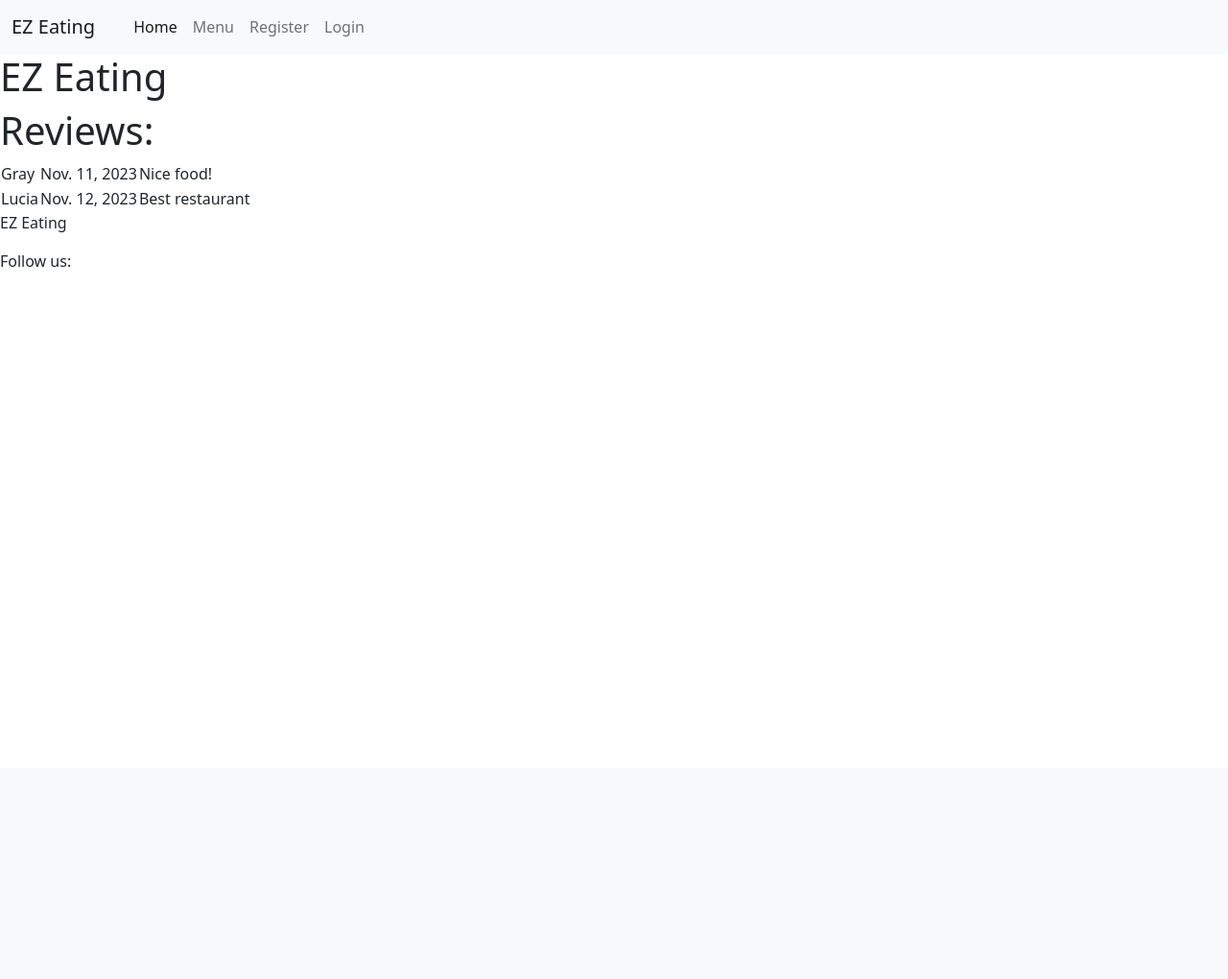
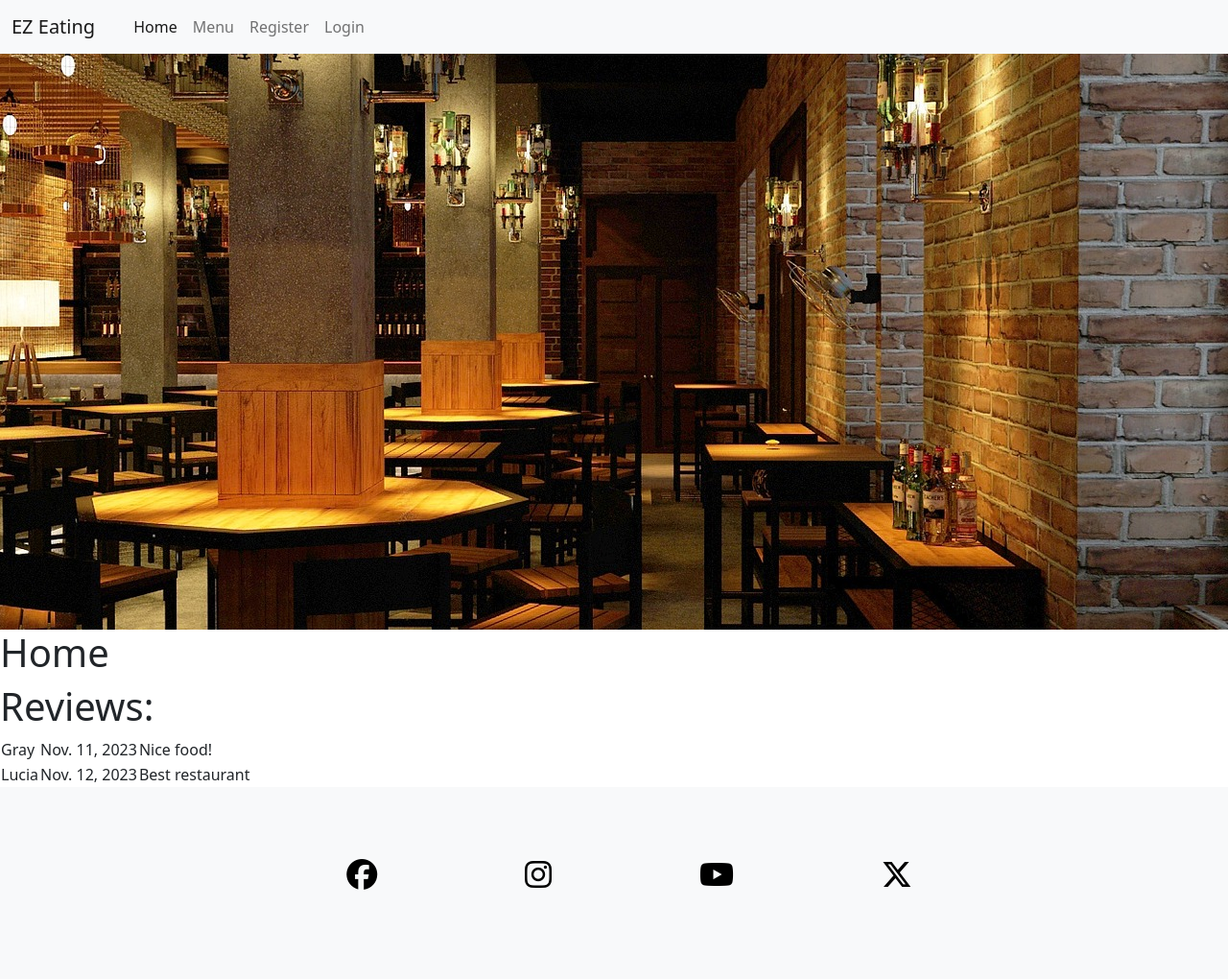
Before and after one commit to GreyWhite994/ez-eating, a Django app: page / in a window 1280 px wide. Shown: the whole page at 96% size. Before the commit the page ends 278 px from the top, so only its background shows below. Run offline with Django 3.2, Linux system fonts and the light colour scheme; data comes from the database, SQL or seed files in the repository; both versions use the stored data as it was after the commit; some libraries are stand-ins or nearby versions.

Commit message:
Addition of welcome image on index.html

```diff
--- a/booking/static/css/style.css
+++ b/booking/static/css/style.css
@@ -0,0 +1,39 @@
+/* nav styling */
+
+/* hero image and welcome text styling */
+
+#hero-section {
+    height: 600px;
+    width: 100%;
+    overflow: hidden;
+
+    position: relative;
+}
+
+#welcome-image {
+    height: 600px;
+    width:100%;
+    background: url(../images/bar-826688_1920.jpg) no-repeat center center;
+}
+
+
+/* footer styling */
+
+footer {
+    height: 200px;
+}
+
+.social-media {
+    text-align: center;
+}
+
+.social-media > li {
+    display: inline;
+}
+
+.social-media i {
+    color: black;
+    font-size: 200%;
+    margin: 1%;
+    padding: 5%;
+}
--- a/booking/templates/base.html
+++ b/booking/templates/base.html
@@ -1,7 +1,7 @@
 {% load static %}
 
 <!DOCTYPE html>
-<html lang="en">
+<html lang="en" class="h-100">
 <head>
     <meta charset="UTF-8">
     <meta name="viewport" content="width=device-width, initial-scale=1.0">
@@ -55,13 +55,24 @@
 
         {% endblock content %}
     </main>
-    <footer class="">
-        <p class="">EZ Eating</p>
-        <p class="">Follow us:
-            <i class=""></i>
-            <i class=""></i>
-            <i class=""></i>
-            <i class=""></i></p>
+    <footer class="footer bg-light">
+        <ul class="social-media">
+            <li>
+                <a href="https://facebook.com" target="_blank" rel="noopener" aria-label="Visit our Facebook page (opens in a new tab)"><i class="fa-brands fa-facebook"></i></a>
+            </li>
+            <li>
+                <a href="https://instagram.com" target="_blank" rel="noopener" aria-label="Visit our Instagram page (opens in a new tab)"><i class="fa-brands fa-instagram"></i></a>
+            </li>
+            <li>
+                <a href="https://youtube.com" target="_blank" rel="noopener" aria-label="Visit our Youtube page (opens in a new tab)"><i class="fa-brands fa-youtube"></i></a>
+            </li>
+            <li>
+                <a href="https://twitter.com" target="_blank" rel="noopener" aria-label="Visit our X page (opens in a new tab)"><i class="fa-brands fa-x-twitter"></i></a>
+            </li>
+        </ul>
     </footer>
+
+    <!-- font awesome script -->
+    <script src="https://kit.fontawesome.com/37a8c30be3.js" crossorigin="anonymous"></script>
 </body>
 </html>
--- a/booking/templates/index.html
+++ b/booking/templates/index.html
@@ -2,7 +2,12 @@
 
 {% block content %}
 
-<h1>EZ Eating</h1>
+<section id="image-section">
+    <div id="welcome-image">
+    </div>
+</section>
+
+<h1>Home</h1>
 
 <h1>Reviews:</h1>
     <table>
```
Also changed, not shown: booking/static/images/bar-826688_1920.jpg (added), db.sqlite3.
